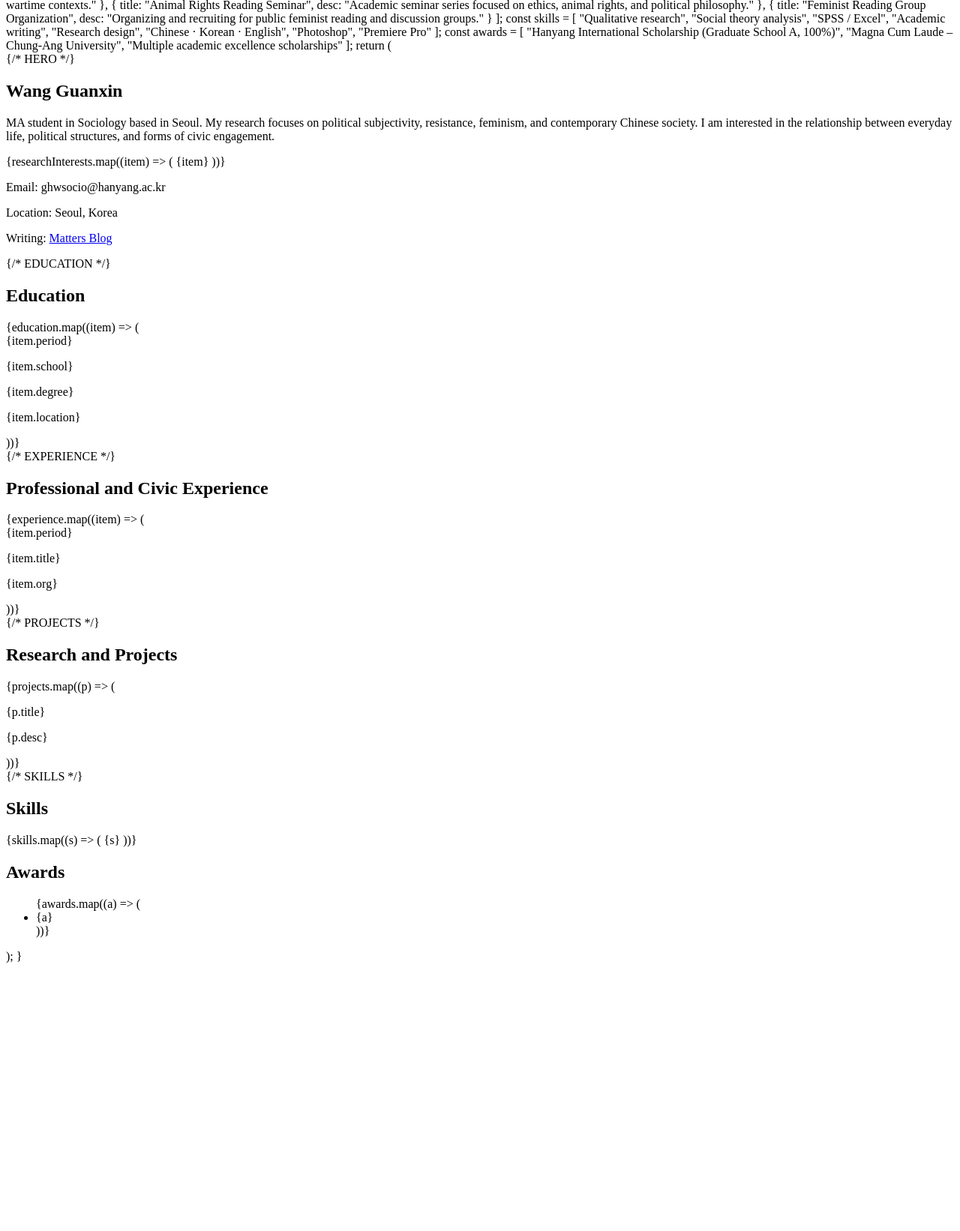
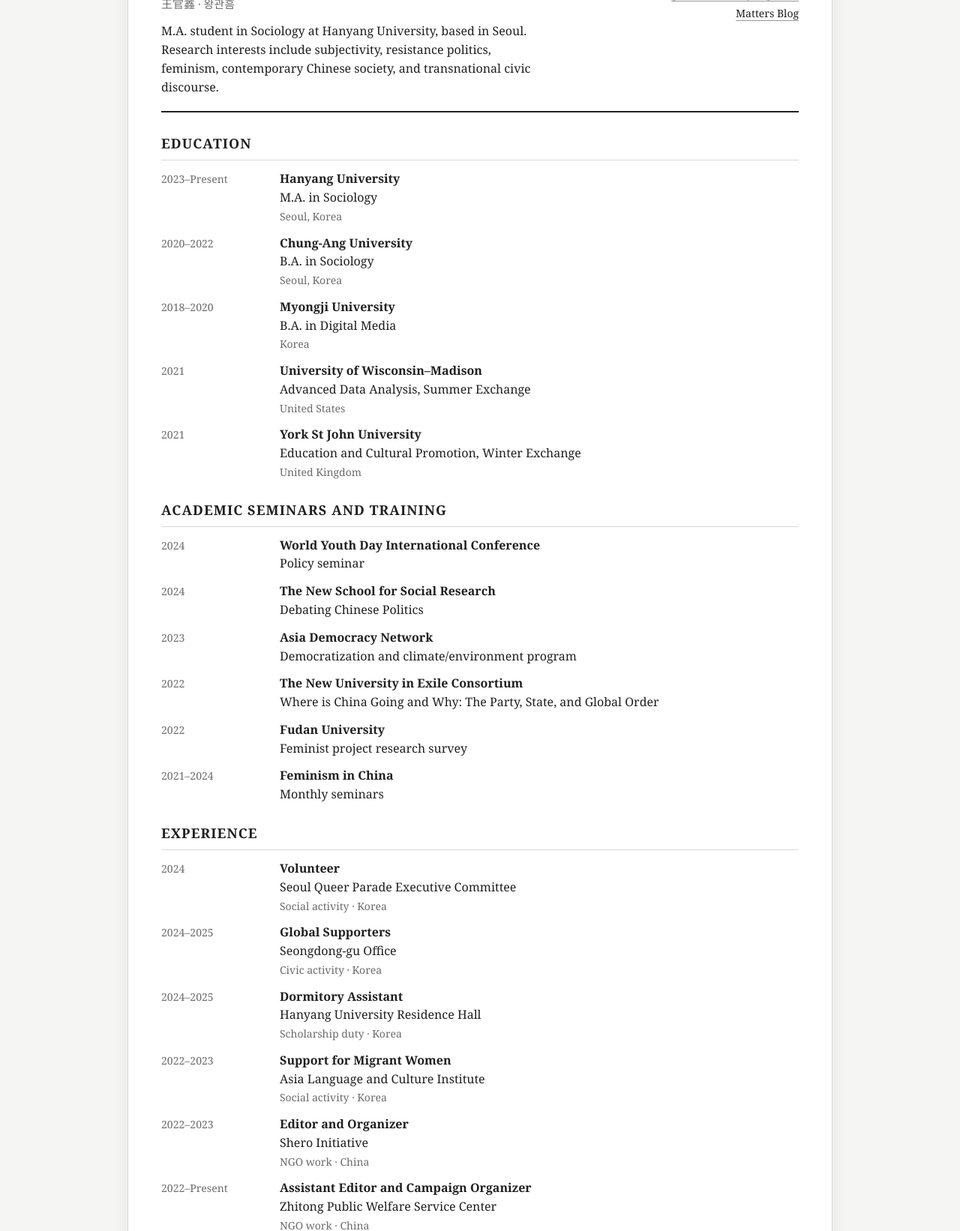
Before and after one commit to picapica2025/sociologist.github.io, a plain HTML site: page index.html in a window 1280 px wide. Shown: the part 154-1796 px from the top of the page at 75% size. Before the commit the page ends 1447 px from the top, so only its background shows below. Drawn offline with Linux system fonts and the light colour scheme.

Commit message:
Update index.html

```diff
--- a/index.html
+++ b/index.html
@@ -1,206 +1,396 @@
-export default function PersonalHomepage() {
-  const researchInterests = [
-    "Political sociology",
-    "Social theory",
-    "Subjectivity and resistance",
-    "Feminism and gender politics",
-    "Contemporary Chinese society",
-    "Transnational civic discourse"
-  ];
+<!DOCTYPE html>
+<html lang="en">
+<head>
+  <meta charset="UTF-8" />
+  <meta name="viewport" content="width=device-width, initial-scale=1.0" />
+  <title>Wang Guanxin | CV</title>
+  <style>
+    :root{
+      --bg:#f5f5f3;
+      --paper:#ffffff;
+      --ink:#1f1f1f;
+      --muted:#6b6b6b;
+      --line:#d8d8d8;
+      --accent:#222;
+    }
+    *{box-sizing:border-box}
+    body{
+      margin:0;
+      font-family: "Georgia", "Times New Roman", serif;
+      background:var(--bg);
+      color:var(--ink);
+      line-height:1.55;
+    }
+    .wrap{
+      max-width:980px;
+      margin:40px auto;
+      padding:0 20px;
+    }
+    .paper{
+      background:var(--paper);
+      border:1px solid var(--line);
+      padding:42px 44px;
+      box-shadow:0 8px 28px rgba(0,0,0,.06);
+    }
+    .header{
+      display:grid;
+      grid-template-columns: 1.2fr .8fr;
+      gap:24px;
+      border-bottom:2px solid var(--accent);
+      padding-bottom:20px;
+      margin-bottom:28px;
+    }
+    h1{
+      margin:0 0 6px 0;
+      font-size:38px;
+      letter-spacing:.02em;
+      font-weight:700;
+    }
+    .subname{
+      color:var(--muted);
+      font-size:15px;
+      margin-bottom:12px;
+    }
+    .summary{
+      font-size:16px;
+      max-width:620px;
+    }
+    .contact{
+      font-size:14px;
+      line-height:1.8;
+      text-align:right;
+    }
+    .contact a{
+      color:inherit;
+      text-decoration:none;
+      border-bottom:1px solid #999;
+    }
+    section{
+      margin-top:26px;
+    }
+    h2{
+      margin:0 0 12px 0;
+      font-size:18px;
+      letter-spacing:.06em;
+      text-transform:uppercase;
+      border-bottom:1px solid var(--line);
+      padding-bottom:7px;
+    }
+    .entry{
+      display:grid;
+      grid-template-columns:140px 1fr;
+      gap:18px;
+      margin:12px 0;
+    }
+    .year{
+      color:var(--muted);
+      font-size:14px;
+      padding-top:2px;
+      white-space:nowrap;
+    }
+    .content strong{
+      display:block;
+      font-size:16px;
+      font-weight:700;
+    }
+    .meta{
+      color:var(--muted);
+      font-size:14px;
+      margin-top:2px;
+    }
+    ul{
+      margin:8px 0 0 18px;
+      padding:0;
+    }
+    li{ margin:6px 0; }
+    .cols{
+      display:grid;
+      grid-template-columns:1fr 1fr;
+      gap:28px;
+    }
+    .small{
+      font-size:14px;
+    }
+    .tagline{
+      color:var(--muted);
+      font-style:italic;
+      margin-top:4px;
+    }
+    @media (max-width: 760px){
+      .header,.cols,.entry{
+        grid-template-columns:1fr;
+      }
+      .contact{
+        text-align:left;
+      }
+      .paper{
+        padding:28px 22px;
+      }
+      h1{
+        font-size:30px;
+      }
+    }
+  </style>
+</head>
+<body>
+  <div class="wrap">
+    <div class="paper">
+      <div class="header">
+        <div>
+          <h1>Wang Guanxin</h1>
+          <div class="subname">王官鑫 · 왕관흠</div>
+          <div class="summary">
+            M.A. student in Sociology at Hanyang University, based in Seoul.
+            Research interests include subjectivity, resistance politics, feminism, contemporary Chinese society, and transnational civic discourse.
+          </div>
+        </div>
+        <div class="contact">
+          Seoul, Korea<br>
+          010-9645-9932<br>
+          <a href="mailto:ghwsocio@hanyang.ac.kr">ghwsocio@hanyang.ac.kr</a><br>
+          <a href="https://matters.news/@PicaPica" target="_blank">Matters Blog</a>
+        </div>
+      </div>
 
-  const education = [
-    {
-      period: "2023–Present",
-      school: "Hanyang University",
-      degree: "M.A. in Sociology",
-      location: "Seoul, Korea"
-    },
-    {
-      period: "2020–2022",
-      school: "Chung‑Ang University",
-      degree: "B.A. in Sociology",
-      location: "Seoul, Korea"
-    },
-    {
-      period: "2018–2020",
-      school: "Myongji University",
-      degree: "B.A. in Digital Media",
-      location: "Korea"
-    }
-  ];
+      <section>
+        <h2>Education</h2>
 
-  const experience = [
-    {
-      period: "2024–2025",
-      title: "Dormitory Assistant",
-      org: "Hanyang University"
-    },
-    {
-      period: "2024–2025",
-      title: "Global Supporters",
-      org: "Seongdong‑gu Office"
-    },
-    {
-      period: "2022–2023",
-      title: "Support Program for Migrant Women",
-      org: "Asia Language and Culture Institute"
-    },
-    {
-      period: "2022–Present",
-      title: "Assistant Editor",
-      org: "Zhitong Public Welfare Service Center"
-    },
-    {
-      period: "2022–Present",
-      title: "Writer / Academic Editor",
-      org: "Zhihe Society of Fudan University"
-    },
-    {
-      period: "2020–2022",
-      title: "Translator and Interpreter (KR‑CN‑EN)",
-      org: "Chung‑Ang University Human Rights Center"
-    }
-  ];
+        <div class="entry">
+          <div class="year">2023–Present</div>
+          <div class="content">
+            <strong>Hanyang University</strong>
+            M.A. in Sociology
+            <div class="meta">Seoul, Korea</div>
+          </div>
+        </div>
 
-  const projects = [
-    {
-      title: "Subjectivity and the Politics of Resistance in Chinese Society",
-      desc: "Exploring forms of everyday resistance and political subjectivity in contemporary China."
-    },
-    {
-      title: "War and Sexual Violence Survey",
-      desc: "Research and documentation project examining gendered violence in wartime contexts."
-    },
-    {
-      title: "Animal Rights Reading Seminar",
-      desc: "Academic seminar series focused on ethics, animal rights, and political philosophy."
-    },
-    {
-      title: "Feminist Reading Group Organization",
-      desc: "Organizing and recruiting for public feminist reading and discussion groups."
-    }
-  ];
+        <div class="entry">
+          <div class="year">2020–2022</div>
+          <div class="content">
+            <strong>Chung-Ang University</strong>
+            B.A. in Sociology
+            <div class="meta">Seoul, Korea</div>
+          </div>
+        </div>
 
-  const skills = [
-    "Qualitative research",
-    "Social theory analysis",
-    "SPSS / Excel",
-    "Academic writing",
-    "Research design",
-    "Chinese · Korean · English",
-    "Photoshop",
-    "Premiere Pro"
-  ];
+        <div class="entry">
+          <div class="year">2018–2020</div>
+          <div class="content">
+            <strong>Myongji University</strong>
+            B.A. in Digital Media
+            <div class="meta">Korea</div>
+          </div>
+        </div>
 
-  const awards = [
-    "Hanyang International Scholarship (Graduate School A, 100%)",
-    "Magna Cum Laude – Chung‑Ang University",
-    "Multiple academic excellence scholarships"
-  ];
+        <div class="entry">
+          <div class="year">2021</div>
+          <div class="content">
+            <strong>University of Wisconsin–Madison</strong>
+            Advanced Data Analysis, Summer Exchange
+            <div class="meta">United States</div>
+          </div>
+        </div>
 
-  return (
-    <div className="min-h-screen bg-neutral-50 text-neutral-900">
-      <main className="mx-auto max-w-5xl px-6 py-10 md:px-8 md:py-16">
+        <div class="entry">
+          <div class="year">2021</div>
+          <div class="content">
+            <strong>York St John University</strong>
+            Education and Cultural Promotion, Winter Exchange
+            <div class="meta">United Kingdom</div>
+          </div>
+        </div>
+      </section>
 
-        {/* HERO */}
-        <section className="rounded-3xl border border-neutral-200 bg-white p-10 shadow-sm">
-          <h1 className="text-5xl font-semibold tracking-tight">Wang Guanxin</h1>
-          <p className="mt-4 max-w-2xl text-lg leading-7 text-neutral-700">
-            MA student in Sociology based in Seoul. My research focuses on political subjectivity,
-            resistance, feminism, and contemporary Chinese society. I am interested in the
-            relationship between everyday life, political structures, and forms of civic
-            engagement.
-          </p>
+      <section>
+        <h2>Academic Seminars and Training</h2>
 
-          <div className="mt-6 flex flex-wrap gap-3">
-            {researchInterests.map((item) => (
-              <span key={item} className="rounded-full bg-neutral-100 px-4 py-2 text-sm">
-                {item}
-              </span>
-            ))}
+        <div class="entry">
+          <div class="year">2024</div>
+          <div class="content">
+            <strong>World Youth Day International Conference</strong>
+            Policy seminar
           </div>
+        </div>
 
-          <div className="mt-8 text-sm text-neutral-600">
-            <p>Email: ghwsocio@hanyang.ac.kr</p>
-            <p>Location: Seoul, Korea</p>
-            <p>
-              Writing: <a className="underline" href="https://matters.news/@PicaPica" target="_blank">Matters Blog</a>
-            </p>
+        <div class="entry">
+          <div class="year">2024</div>
+          <div class="content">
+            <strong>The New School for Social Research</strong>
+            Debating Chinese Politics
           </div>
-        </section>
+        </div>
 
-        {/* EDUCATION */}
-        <section className="mt-8 rounded-3xl border border-neutral-200 bg-white p-8 shadow-sm">
-          <h2 className="text-2xl font-semibold">Education</h2>
-          <div className="mt-6 space-y-5">
-            {education.map((item) => (
-              <div key={item.school} className="grid md:grid-cols-[140px_1fr] gap-1">
-                <div className="text-sm text-neutral-500">{item.period}</div>
-                <div>
-                  <p className="font-medium">{item.school}</p>
-                  <p>{item.degree}</p>
-                  <p className="text-sm text-neutral-500">{item.location}</p>
-                </div>
-              </div>
-            ))}
+        <div class="entry">
+          <div class="year">2023</div>
+          <div class="content">
+            <strong>Asia Democracy Network</strong>
+            Democratization and climate/environment program
           </div>
-        </section>
+        </div>
 
-        {/* EXPERIENCE */}
-        <section className="mt-8 rounded-3xl border border-neutral-200 bg-white p-8 shadow-sm">
-          <h2 className="text-2xl font-semibold">Professional and Civic Experience</h2>
-          <div className="mt-6 space-y-5">
-            {experience.map((item) => (
-              <div key={item.title} className="grid md:grid-cols-[140px_1fr] gap-1">
-                <div className="text-sm text-neutral-500">{item.period}</div>
-                <div>
-                  <p className="font-medium">{item.title}</p>
-                  <p className="text-neutral-700">{item.org}</p>
-                </div>
-              </div>
-            ))}
+        <div class="entry">
+          <div class="year">2022</div>
+          <div class="content">
+            <strong>The New University in Exile Consortium</strong>
+            Where is China Going and Why: The Party, State, and Global Order
           </div>
-        </section>
+        </div>
 
-        {/* PROJECTS */}
-        <section className="mt-8 rounded-3xl border border-neutral-200 bg-white p-8 shadow-sm">
-          <h2 className="text-2xl font-semibold">Research and Projects</h2>
-          <div className="mt-6 space-y-4">
-            {projects.map((p) => (
-              <div key={p.title}>
-                <p className="font-medium">{p.title}</p>
-                <p className="text-neutral-600">{p.desc}</p>
-              </div>
-            ))}
+        <div class="entry">
+          <div class="year">2022</div>
+          <div class="content">
+            <strong>Fudan University</strong>
+            Feminist project research survey
           </div>
-        </section>
+        </div>
 
-        {/* SKILLS */}
-        <section className="mt-8 grid md:grid-cols-2 gap-8">
+        <div class="entry">
+          <div class="year">2021–2024</div>
+          <div class="content">
+            <strong>Feminism in China</strong>
+            Monthly seminars
+          </div>
+        </div>
+      </section>
 
-          <div className="rounded-3xl border border-neutral-200 bg-white p-8 shadow-sm">
-            <h2 className="text-2xl font-semibold">Skills</h2>
-            <div className="mt-4 flex flex-wrap gap-3">
-              {skills.map((s) => (
-                <span key={s} className="border rounded-full px-4 py-2 text-sm">
-                  {s}
-                </span>
-              ))}
-            </div>
+      <section>
+        <h2>Experience</h2>
+
+        <div class="entry">
+          <div class="year">2024</div>
+          <div class="content">
+            <strong>Volunteer</strong>
+            Seoul Queer Parade Executive Committee
+            <div class="meta">Social activity · Korea</div>
           </div>
+        </div>
 
-          <div className="rounded-3xl border border-neutral-200 bg-white p-8 shadow-sm">
-            <h2 className="text-2xl font-semibold">Awards</h2>
-            <ul className="mt-4 space-y-2">
-              {awards.map((a) => (
-                <li key={a}>{a}</li>
-              ))}
-            </ul>
+        <div class="entry">
+          <div class="year">2024–2025</div>
+          <div class="content">
+            <strong>Global Supporters</strong>
+            Seongdong-gu Office
+            <div class="meta">Civic activity · Korea</div>
           </div>
+        </div>
 
-        </section>
+        <div class="entry">
+          <div class="year">2024–2025</div>
+          <div class="content">
+            <strong>Dormitory Assistant</strong>
+            Hanyang University Residence Hall
+            <div class="meta">Scholarship duty · Korea</div>
+          </div>
+        </div>
 
-      </main>
+        <div class="entry">
+          <div class="year">2022–2023</div>
+          <div class="content">
+            <strong>Support for Migrant Women</strong>
+            Asia Language and Culture Institute
+            <div class="meta">Social activity · Korea</div>
+          </div>
+        </div>
+
+        <div class="entry">
+          <div class="year">2022–2023</div>
+          <div class="content">
+            <strong>Editor and Organizer</strong>
+            Shero Initiative
+            <div class="meta">NGO work · China</div>
+          </div>
+        </div>
+
+        <div class="entry">
+          <div class="year">2022–Present</div>
+          <div class="content">
+            <strong>Assistant Editor and Campaign Organizer</strong>
+            Zhitong Public Welfare Service Center
+            <div class="meta">NGO work · China</div>
+          </div>
+        </div>
+
+        <div class="entry">
+          <div class="year">2022–Present</div>
+          <div class="content">
+            <strong>Writer and Editorial Consultant</strong>
+            Zhihe Society of Fudan University
+            <div class="meta">Academic organization · China</div>
+          </div>
+        </div>
+
+        <div class="entry">
+          <div class="year">2020–2022</div>
+          <div class="content">
+            <strong>Translator / Interpreter (Korean, Chinese, English)</strong>
+            Chung-Ang University Human Rights Office
+            <div class="meta">Campus administration · Korea</div>
+          </div>
+        </div>
+
+        <div class="entry">
+          <div class="year">2021</div>
+          <div class="content">
+            <strong>Mentor</strong>
+            Academic support for first-year university students, Chung-Ang University
+          </div>
+        </div>
+
+        <div class="entry">
+          <div class="year">2020–2022</div>
+          <div class="content">
+            <strong>Writer / Editor</strong>
+            Forêt academic group, Chung-Ang University
+          </div>
+        </div>
+      </section>
+
+      <section>
+        <h2>Projects and Writing</h2>
+        <ul>
+          <li>Bachelor dissertation: Research on the subjectivity and the politics of resistance in China</li>
+          <li>Hanyang University Feminist Reading Club recruitment project</li>
+          <li>Forêt academic symposium member: War and Sexual Violence Survey; Animal Rights Seminar</li>
+          <li>Matters Blog: sociology-related writing and public essays</li>
+          <li>Series writing: Dialogue with Chinese Workers</li>
+        </ul>
+      </section>
+
+      <section>
+        <h2>Awards</h2>
+        <ul>
+          <li>2023–2025: Hanyang International Scholarship, Graduate School A (HISP 100%)</li>
+          <li>2022: Magna Cum Laude, Chung-Ang University</li>
+          <li>2021–2022: Academic Excellence Scholarship, 100% tuition waiver</li>
+          <li>2021: Academic Excellence Scholarship, 75% tuition waiver</li>
+          <li>2020: Academic Excellence Scholarship, 50% tuition waiver</li>
+          <li>2019–2020: Academic Excellence Scholarship, 100% tuition waiver, Myongji University</li>
+        </ul>
+      </section>
+
+      <section class="cols">
+        <div>
+          <h2>Languages</h2>
+          <ul class="small">
+            <li>Chinese: Professional / Native-level</li>
+            <li>Korean: TOPIK 5</li>
+            <li>English: IELTS 6.0</li>
+            <li>Japanese: Basic</li>
+          </ul>
+        </div>
+        <div>
+          <h2>Skills</h2>
+          <ul class="small">
+            <li>SPSS, Excel, PowerPoint, Word</li>
+            <li>Academic resource search and information retrieval</li>
+            <li>Adobe Premiere Pro, Photoshop</li>
+            <li>Data processing and analysis</li>
+            <li>Blog and public writing</li>
+            <li>Academic collaboration and event support</li>
+          </ul>
+        </div>
+      </section>
     </div>
-  );
-}
+  </div>
+</body>
+</html>
```
